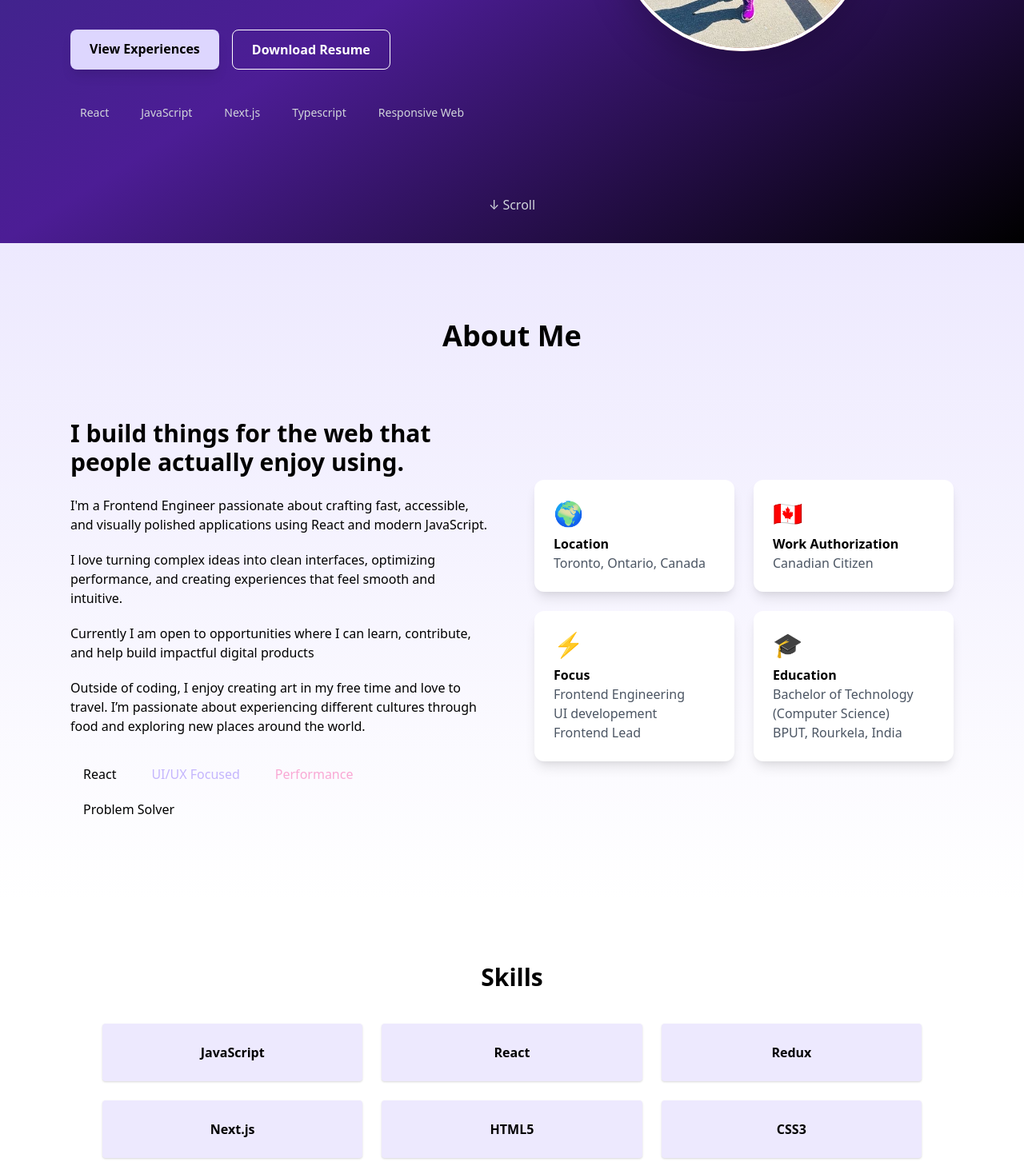
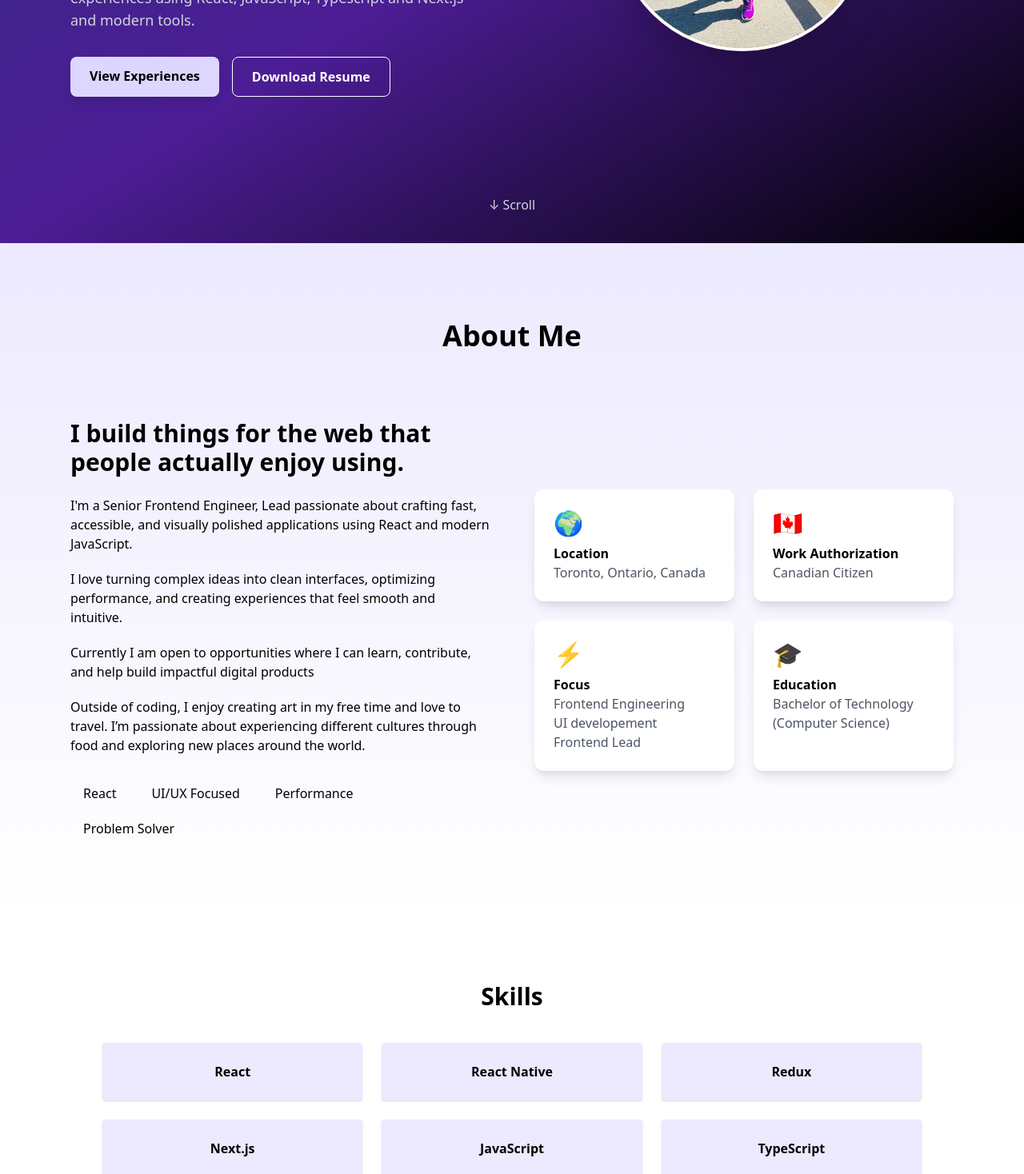
Before and after one commit to sudipta-dey/portfolio, a React (Create React App) app: page / in a window 1280 px wide. Shown: the part 560-2028 px from the top of the page at 80% size. Built offline with nearby package versions, Linux system fonts and the light colour scheme.

Commit message:
content chnages

```diff
--- a/src/App.js
+++ b/src/App.js
@@ -1,4 +1,4 @@
-import React from "react";
+import React,{useEffect} from "react";
 import Navbar from "./components/Navbar";
 import Hero from "./components/Hero";
 import Skills from "./components/Skills";
@@ -8,6 +8,11 @@ import Footer from "./components/Footer";
 import About from "./components/About";
 
 function App() {
+
+  useEffect(() => {
+    document.title = "Sudipta Dey – Senior Frontend Engineer | Lead Portfolio";
+  }, []);
+
   return (
     <div className="font-sans">
       <Navbar />
--- a/src/components/About.jsx
+++ b/src/components/About.jsx
@@ -26,24 +26,24 @@ export default function About() {
               I build things for the web that people actually enjoy using.
             </h3>
 
-            <p className="mb-5 text-grey-700 dark:text-purple-300">
-              I'm a Frontend Engineer passionate about crafting fast,
+            <p className="mb-5 text-grey-700 ">
+              I'm a Senior Frontend Engineer, Lead passionate about crafting fast,
               accessible, and visually polished applications using
               React and modern JavaScript.
             </p>
 
-            <p className="mb-5 text-grey-700 dark:text-purple-300">
+            <p className="mb-5 text-grey-700 ">
               I love turning complex ideas into clean interfaces,
               optimizing performance, and creating experiences that
               feel smooth and intuitive.
             </p>
 
-            <p className="mb-5 text-grey-700 dark:text-purple-300">
+            <p className="mb-5 text-grey-700 ">
               Currently I am open to opportunities where I can learn,
               contribute, and help build impactful digital products
             </p>
 
-             <p className="text-grey-700 dark:text-purple-300">
+             <p className="text-grey-700 ">
               Outside of coding, I enjoy creating art in my free time and love to travel.
               I’m passionate about experiencing different cultures through food and exploring new
               places around the world.
@@ -54,10 +54,10 @@ export default function About() {
               <span className="bg-cyan-400/20 text-cyan-300 px-4 py-1 rounded-full">
                 React
               </span>
-              <span className="bg-purple-400/20 text-purple-300 px-4 py-1 rounded-full">
+              <span className="bg-purple-400/20 ttext-cyan-300 px-4 py-1 rounded-full">
                 UI/UX Focused
               </span>
-              <span className="bg-pink-400/20 text-pink-300 px-4 py-1 rounded-full">
+              <span className="bg-pink-400/20 text-cyan-300 px-4 py-1 rounded-full">
                 Performance
               </span>
               <span className="bg-emerald-400/20 text-emerald-300 px-4 py-1 rounded-full">
@@ -69,46 +69,45 @@ export default function About() {
           {/* RIGHT — VIBRANT STATS / INFO */}
           <div className="grid grid-cols-2 gap-6">
 
-            <div className="bg-white dark:bg-purple-800 p-6 rounded-xl shadow-lg hover:scale-105 transition">
+            <div className="bg-white  p-6 rounded-xl shadow-lg hover:scale-105 transition">
               <p className="text-3xl font-bold text-cyan-400">🌍</p>
               <h4 className="mt-2 font-semibold dark:text-white">
                 Location
               </h4>
-              <p className="text-gray-600 dark:text-purple-300">
+              <p className="text-gray-600 ">
                 Toronto, Ontario, Canada
               </p>
             </div>
 
-            <div className="bg-white dark:bg-purple-800 p-6 rounded-xl shadow-lg hover:scale-105 transition">
+            <div className="bg-white  p-6 rounded-xl shadow-lg hover:scale-105 transition">
               <p className="text-3xl font-bold text-purple-400">🇨🇦</p>
               <h4 className="mt-2 font-semibold dark:text-white">
                 Work Authorization
               </h4>
-              <p className="text-gray-600 dark:text-purple-300">
+              <p className="text-gray-600 ">
                 Canadian Citizen
               </p>
             </div>
 
-            <div className="bg-white dark:bg-purple-800 p-6 rounded-xl shadow-lg hover:scale-105 transition">
+            <div className="bg-white  p-6 rounded-xl shadow-lg hover:scale-105 transition">
               <p className="text-3xl font-bold text-pink-400">⚡</p>
               <h4 className="mt-2 font-semibold dark:text-white">
                 Focus
               </h4>
-              <p className="text-gray-600 dark:text-purple-300">
+              <p className="text-gray-600 ">
                 <p>Frontend Engineering</p>
                 <p>UI developement</p>
                 Frontend Lead
               </p>
             </div>
 
-            <div className="bg-white dark:bg-purple-800 p-6 rounded-xl shadow-lg hover:scale-105 transition">
+            <div className="bg-white  p-6 rounded-xl shadow-lg hover:scale-105 transition">
               <p className="text-3xl font-bold text-emerald-400">🎓</p>
               <h4 className="mt-2 font-semibold dark:text-white">
                 Education
               </h4>
-              <p className="text-gray-600 dark:text-purple-300">
+              <p className="text-gray-600 ">
                 <p>Bachelor of Technology (Computer Science)</p>
-                BPUT, Rourkela, India
               </p>
             </div>
 
--- a/src/components/Contact.jsx
+++ b/src/components/Contact.jsx
@@ -10,15 +10,15 @@ export default function Contact() {
         Contact Me
       </h2>
 
-      <p className="mb-4 dark:text-purple-300">
+      <p className="mb-4">
         Open to opportunities and freelance work.
       </p>
 
-      <p className="font-semibold dark:text-white">
+      <p className="font-semibold">
         📧 sudipta152@gmail.com
       </p>
 
-      <div className="mt-6 flex justify-center gap-6">
+      <div className="mt-6 flex justify-center gap-6 text-indigo-600">
         <a href="https://github.com/sudipta-dey">GitHub</a>
         <a href="https://www.linkedin.com/in/sudipta-dey-21b67846/">LinkedIn</a>
       </div>
--- a/src/components/Experience.jsx
+++ b/src/components/Experience.jsx
@@ -61,22 +61,22 @@ export default function Experience() {
               transition={{ delay: i * 0.2, duration: 0.5 }}
             >
               <div className="p-6">
-                <h3 className="text-xl font-bold mb-2 text-purple-600 dark:text-cyan-400">
+                <h3 className="text-xl font-bold mb-2 text-purple-600 ">
                   {p.title}
                 </h3>
-                <p className="mb-1 text-gray-600 dark:text-gray-300 font-semibold">
+                <p className="mb-1 text-gray-600  font-semibold">
                   {p.duration}
                 </p>
-                <p className="mb-4 text-gray-600 dark:text-gray-300">
+                <p className="mb-4 text-gray-600 ">
                   {p.location}
                 </p>
-                <p className="mb-4 text-gray-700 dark:text-gray-200">
+                <p className="mb-4 text-gray-700 ">
                   {p.desc}
                 </p>
 
                 <a
                   href={p.link}
-                  className="text-cyan-400 dark:text-purple-300 font-medium hover:underline"
+                  className="text-indigo-600 font-medium hover:underline"
                   target="_blank"
                   rel="noopener noreferrer"
                 >
--- a/src/components/Hero.jsx
+++ b/src/components/Hero.jsx
@@ -77,24 +77,7 @@ export default function Hero() {
             </a>
           </div>
 
-          {/* Floating tech badges */}
-          <div className="mt-10 flex gap-4 flex-wrap text-sm text-gray-300">
-            <span className="px-3 py-1 bg-white/10 rounded-full backdrop-blur">
-              React
-            </span>
-            <span className="px-3 py-1 bg-white/10 rounded-full backdrop-blur">
-              JavaScript
-            </span>
-            <span className="px-3 py-1 bg-white/10 rounded-full backdrop-blur">
-              Next.js
-            </span>
-            <span className="px-3 py-1 bg-white/10 rounded-full backdrop-blur">
-              Typescript
-            </span>
-             <span className="px-3 py-1 bg-white/10 rounded-full backdrop-blur">
-              Responsive Web
-            </span>
-          </div>
+
         </div>
 
         {/* RIGHT — PROFILE IMAGE */}
--- a/src/components/Navbar.jsx
+++ b/src/components/Navbar.jsx
@@ -33,7 +33,7 @@ export default function Navbar() {
       <div className="max-w-6xl mx-auto flex justify-between items-center p-4">
 
         {/* Logo / Name */}
-       <h1 className="font-fancy font-extrabold text-2xl text-purple-600 dark:text-cyan-400">
+       <h1 className="font-fancy font-extrabold text-2xl text-purple-900">
         Sudipta Dey
        </h1>
 
--- a/src/components/Skills.jsx
+++ b/src/components/Skills.jsx
@@ -1,15 +1,17 @@
 import React from "react";
 
 const skills = [
-  "JavaScript",
   "React",
+  "React Native",
   "Redux",
   "Next.js",
+  "JavaScript",
+  "TypeScript",
   "HTML5",
   "CSS3",
   "Sass",
   "Tailwind",
-  "TypeScript",
+  "Bootstrap",
   "REST APIs",
   "Git",
   "Storybook",
@@ -19,8 +21,7 @@ const skills = [
   "Jest",
   "React Testing Library",
   "Cypress",
-  "Bootstrap",
-  "React Native",
+  "Web Developement"
 ];
 
 export default function Skills() {
```
Also changed, not shown: 2 other files (tests, documents, lock files or other folders).
